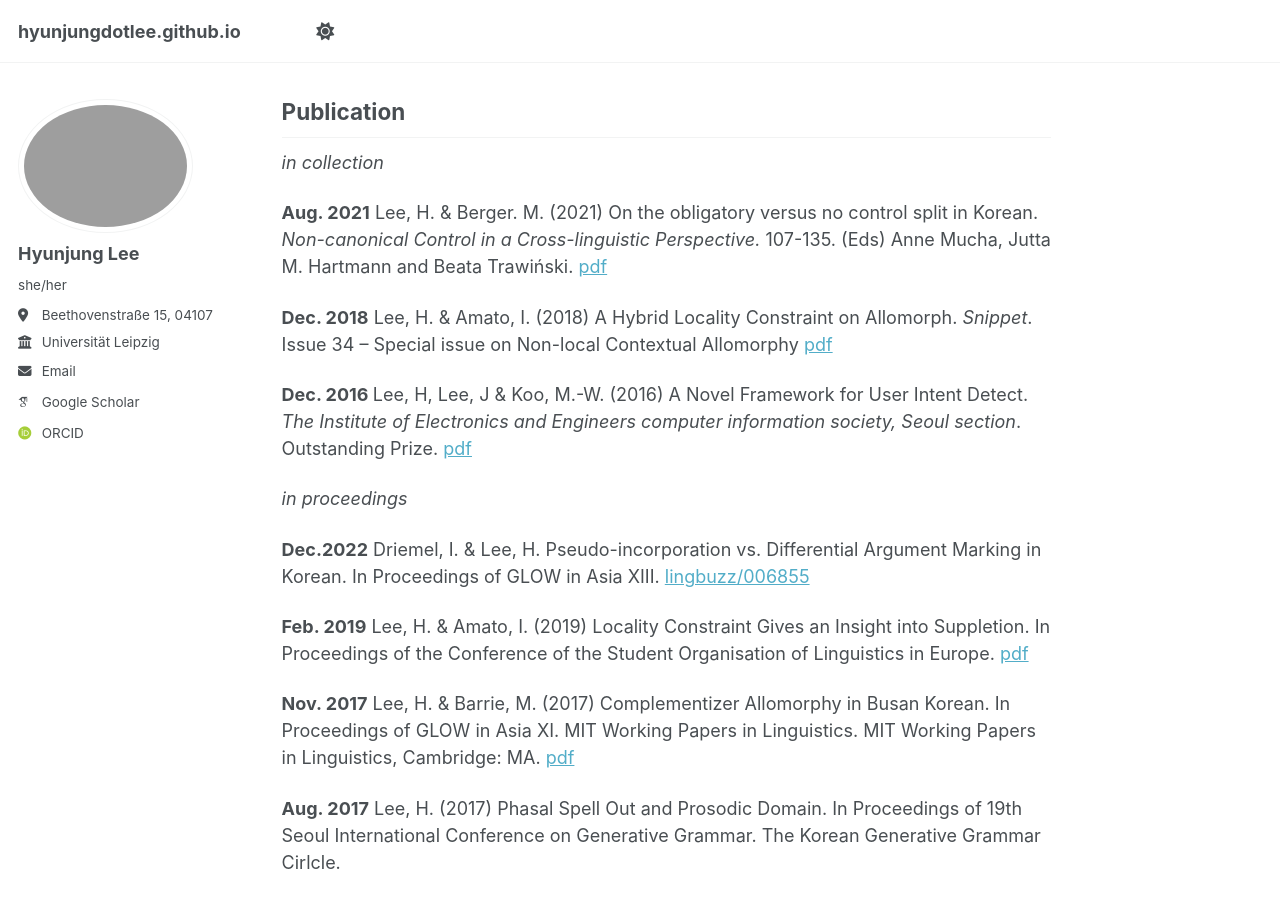
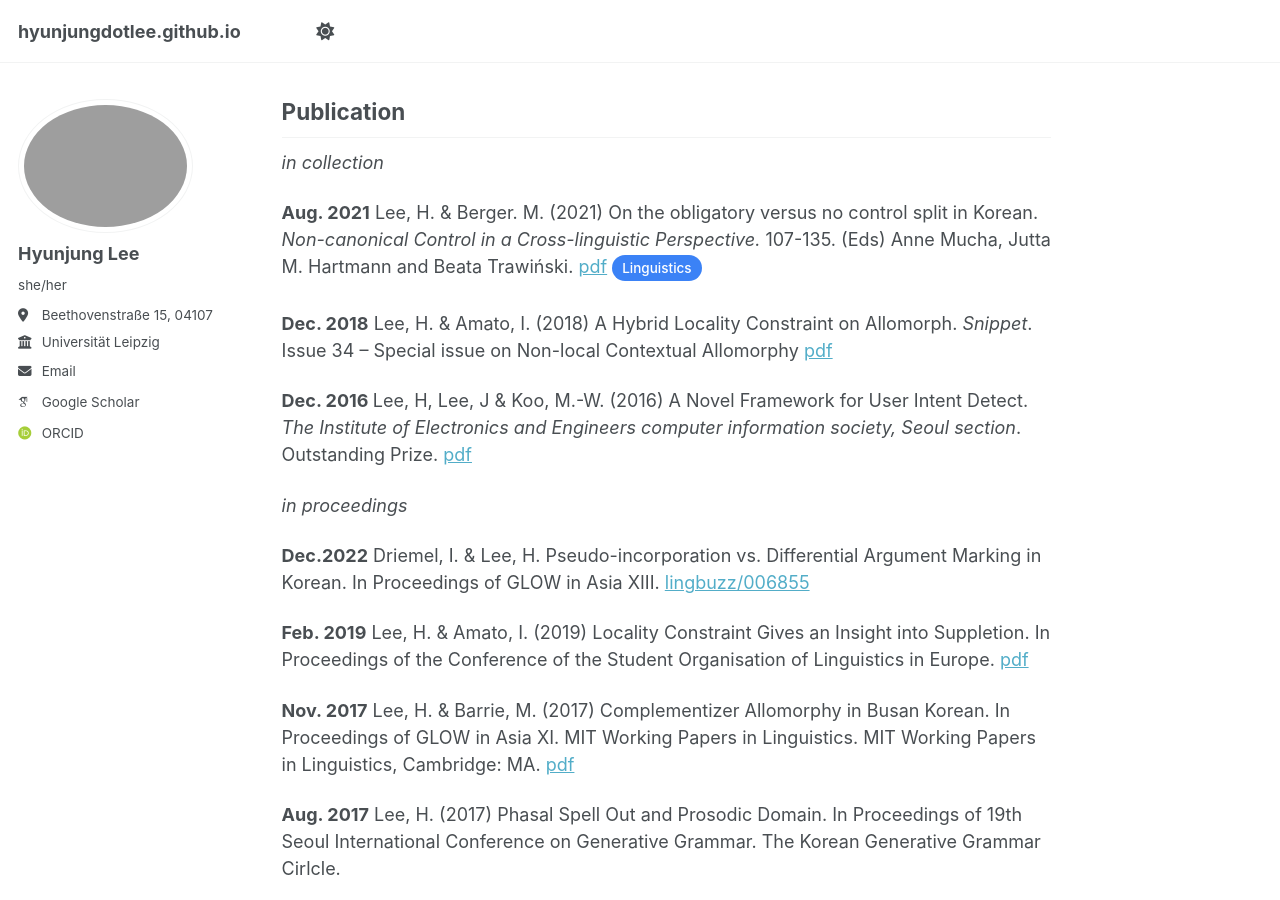
Before and after one commit to hyunjungdotlee/hyunjungdotlee.github.io, a Jekyll site: the page built from _pages/about.md, in a window 1280 px wide and 900 px high, scrolled down 445 px. Built offline with Jekyll 4.4.1, drawn with Linux system fonts in a browser that asks for light colours; some web fonts are replaced; a script that is not in the unit is left out.

Commit message:
Update about.md

```diff
--- a/_pages/about.md
+++ b/_pages/about.md
@@ -27,7 +27,7 @@ Publication
 <em>in collection</em>
 
 <strong>Aug. 2021</strong>
-Lee, H. & Berger. M. (2021) On the obligatory versus no control split in Korean. <em>Non-canonical Control in a Cross-linguistic Perspective.</em> 107-135. (Eds) Anne Mucha, Jutta M. Hartmann and Beata Trawiński. [pdf](files/leeberger2021.pdf)
+Lee, H. & Berger. M. (2021) On the obligatory versus no control split in Korean. <em>Non-canonical Control in a Cross-linguistic Perspective.</em> 107-135. (Eds) Anne Mucha, Jutta M. Hartmann and Beata Trawiński. [pdf](files/leeberger2021.pdf) <span class="pill pill-linguistics">Linguistics</span>
 
 <strong>Dec. 2018</strong>
 Lee, H. & Amato, I. (2018) A Hybrid Locality Constraint on Allomorph. <em>Snippet</em>. Issue 34 – Special issue on Non-local Contextual Allomorphy [pdf](files/leeamato2018snippets.pdf)
```
